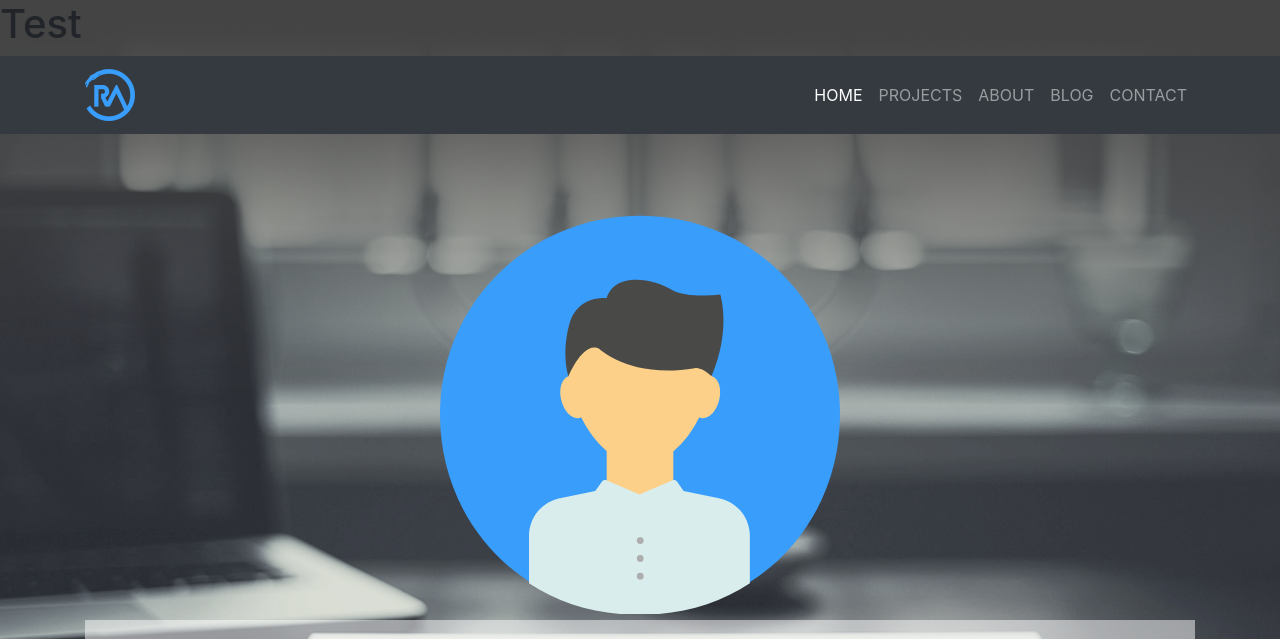
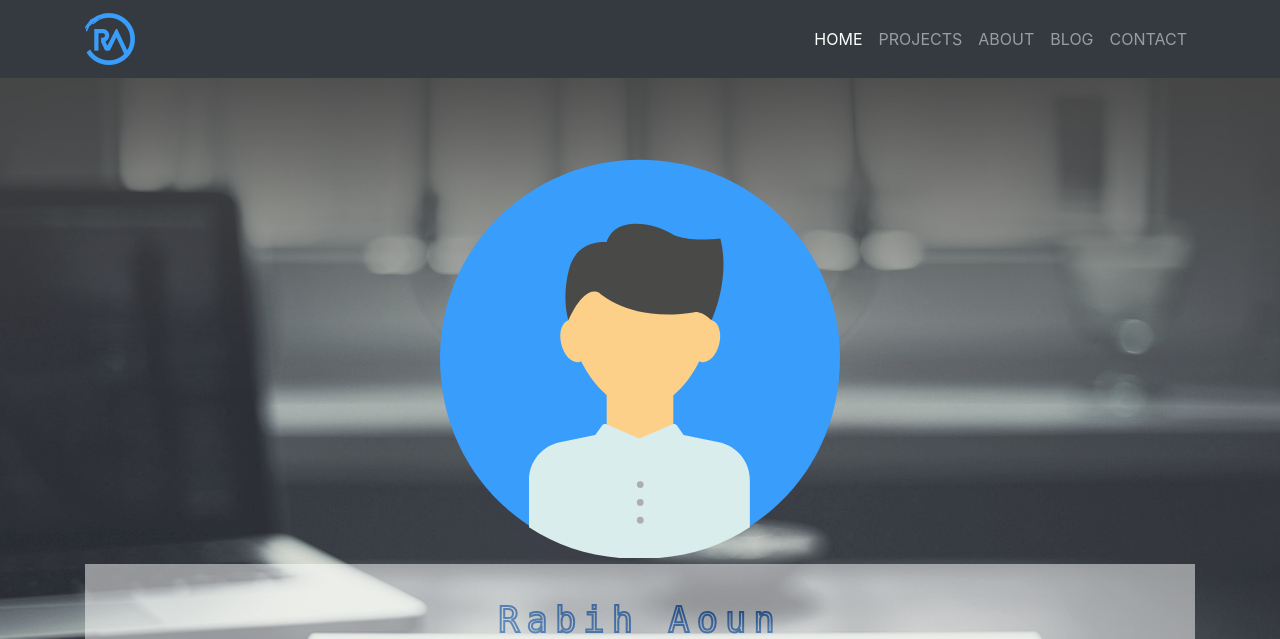
Before and after one commit to rjaoun/rabihaoun.com, a PHP site: page / in a window 1280 px wide; the page is wider, and only the part inside the window is pictured. Shown: the top 639 px of that part. Run offline with PHP 8.4, Linux system fonts and the light colour scheme; some libraries are stand-ins or nearby versions.

Commit message:
Update index.php

```diff
--- a/index.php
+++ b/index.php
@@ -24,7 +24,7 @@
 
 </head>
 <body>
-	<h1>Test</h1>
+
 <?php require_once 'body/header.php'; ?>
 
 <?php require_once 'body/main.php'; ?>
```
